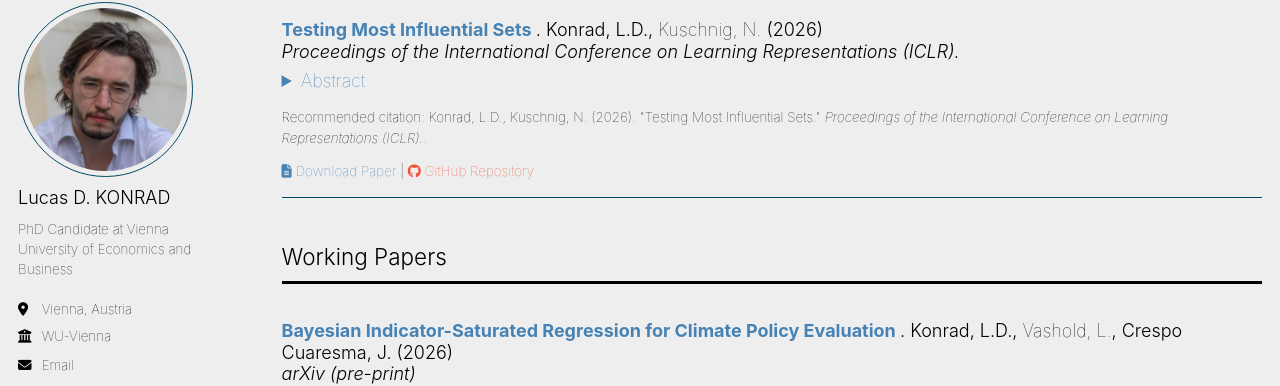
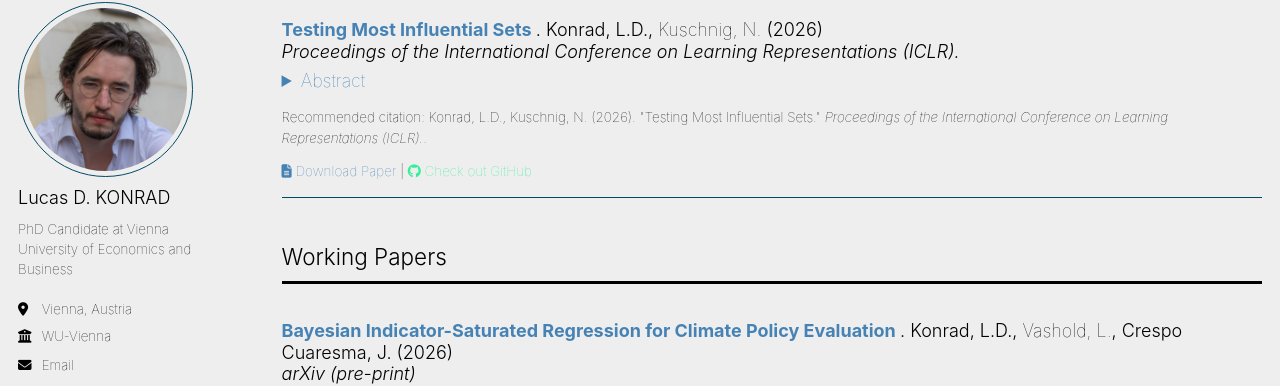
Before and after one commit to konradld/konradld.github.io, a Jekyll site: the page built from _pages/publications.html, in a window 1280 px wide and 900 px high, scrolled down 348 px. Shown: the part 97-483 px from the top of the window. Built offline with Jekyll 4.4.1, drawn with Linux system fonts in a browser that asks for light colours; some web fonts are replaced; a script that is not in the unit is left out.

Commit message:
Update archive-single.html

```diff
--- a/_includes/archive-single.html
+++ b/_includes/archive-single.html
@@ -105,7 +105,7 @@
 
       {% if post.repo_url %}
         {% if pipe %} | {% endif %}
-        <a href="{{ post.repo_url }}" style="color: #f05133;"><i class="fab fa-github" aria-hidden="true"></i> GitHub Repository</a>
+        <a href="{{ post.repo_url }}" style="color: #33f09b;"><i class="fab fa-github" aria-hidden="true"></i> Check out GitHub</a>
         {% assign pipe = true %}
       {% endif %}
 
```
